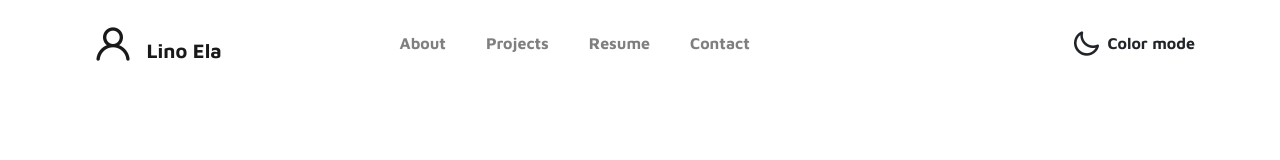
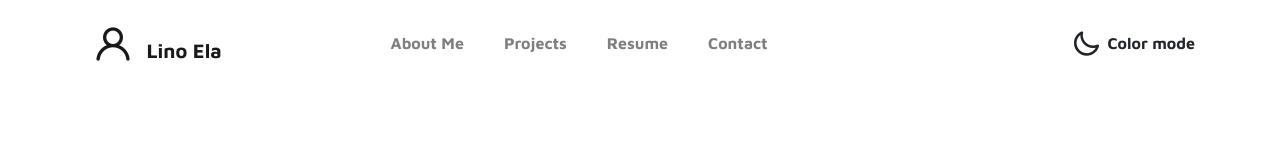
Before and after one commit to LinoELa/linoelaportafolio, a plain HTML site: page index.html in a window 1280 px wide. Shown: the top 160 px of the page. Drawn offline with Linux system fonts and the light colour scheme.

Commit message:
Update index.html

```diff
--- a/index.html
+++ b/index.html
@@ -39,7 +39,7 @@
             <div class="collapse navbar-collapse" id="navbarNav">
                 <ul class="navbar-nav mx-auto">
                     <li class="nav-item">
-                        <a href="./resumencv.html" class="nav-link"><span data-hover="About">About</span></a>
+                        <a href="./resumencv.html" class="nav-link"><span data-hover="About">About Me</span></a>
                     </li>
                     <li class="nav-item">
                         <a href="#project" class="nav-link"><span data-hover="Projects">Projects</span></a>
```
